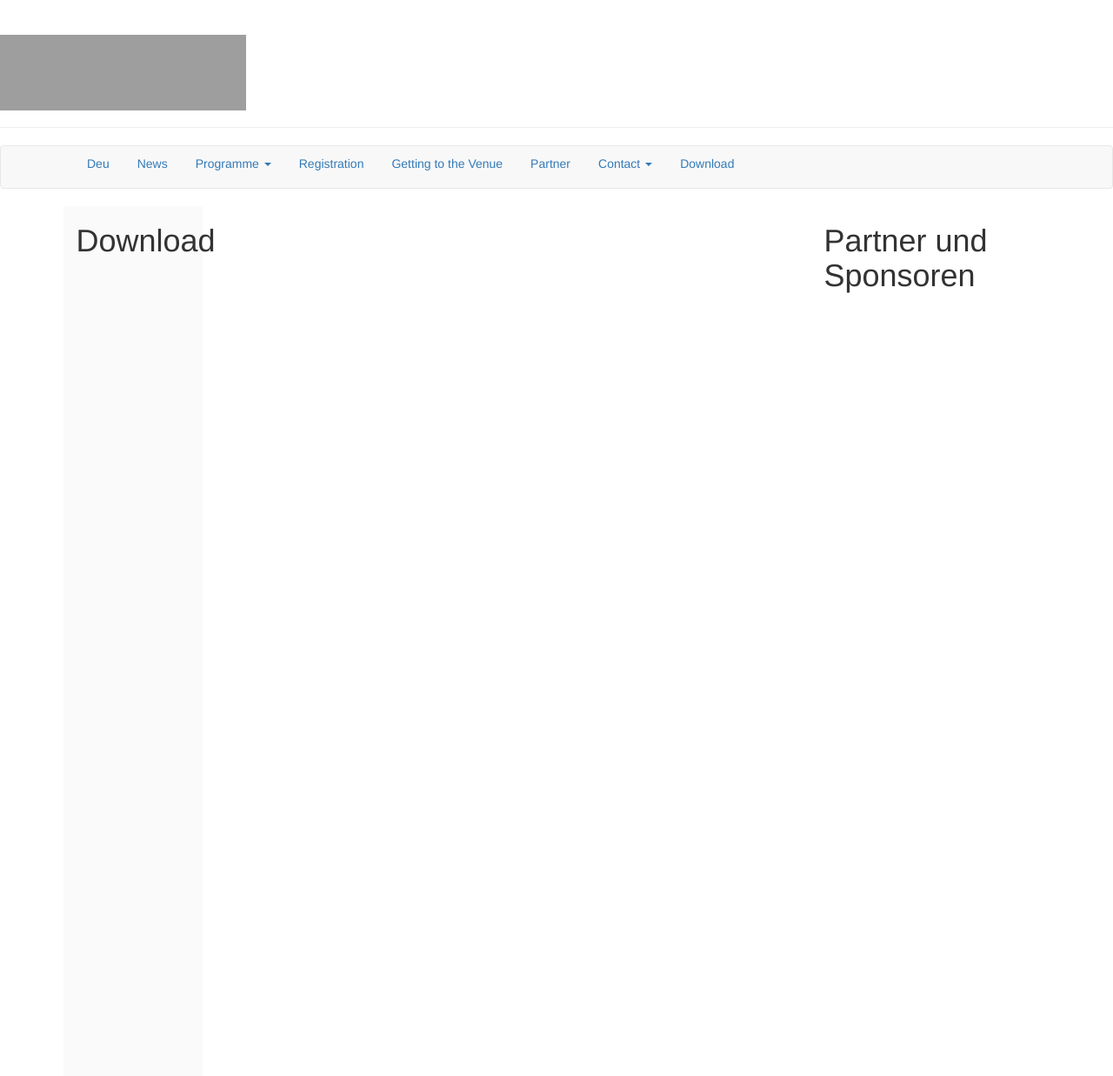
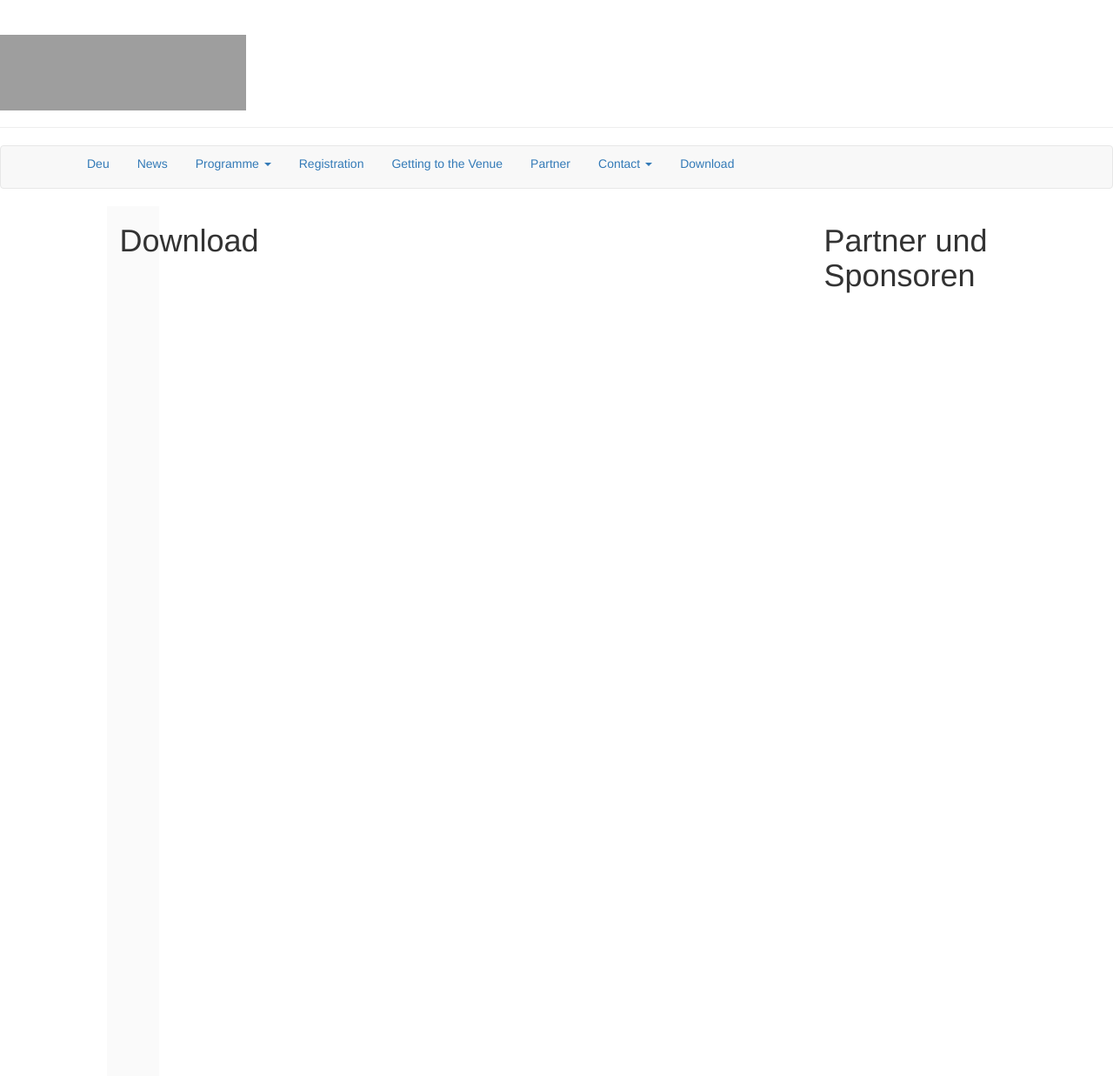
Before and after one commit to susedev/test, a Jekyll site: the page built from download.html, in a window 1280 px wide. Shown: the whole page at 87% size. Built offline with Jekyll 4.4.1, drawn with Linux system fonts in a browser that asks for light colours; nearby versions of some CDN libraries; grey boxes are pictures that could not be loaded.

Commit message:
Update page.html

```diff
--- a/_layouts/page.html
+++ b/_layouts/page.html
@@ -12,7 +12,7 @@ layout: base
 
   <div class="row">
     <div class="col-md-2">
-      <div class="container" style="width: 160px; height: 1000px; background-color: #FAFAFA"; border-color="#E7E7E7";>
+      <div class="container" style="width: 60px; height: 1000px; background-color: #FAFAFA"; border-color="#E7E7E7";>
        <h1>{{ page.title }}</h1>
        </div>
     </div>
```
